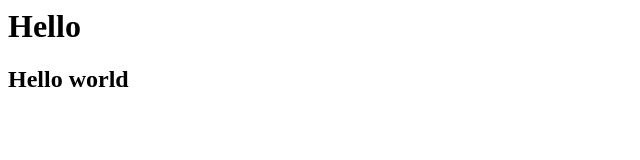
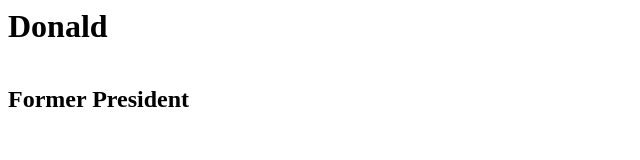
Before and after one commit to OLIPLICHE/tribute-page, a plain HTML site: page index.html in a window 1280 px wide. Shown: the whole page, without its empty margins (0-640 px from the left). Drawn offline with Linux system fonts and the light colour scheme.

Commit message:
add changes

```diff
--- a/index.html
+++ b/index.html
@@ -6,8 +6,19 @@
     </head>
 
     <body>
-       <h1>Hello</h1>
-       <h2>Hello world</h2>
+        <div id="main">
+
+            <h1 id="title" >
+                Donald
+            </h1>
+            <div id="img-div">
+                <img src=""  id= "image" alt="">
+                <h2 id="img-caption">
+                    Former President
+                </h2>
+            </div>
+        </div>
+
 
     </body>
 </html>
```
